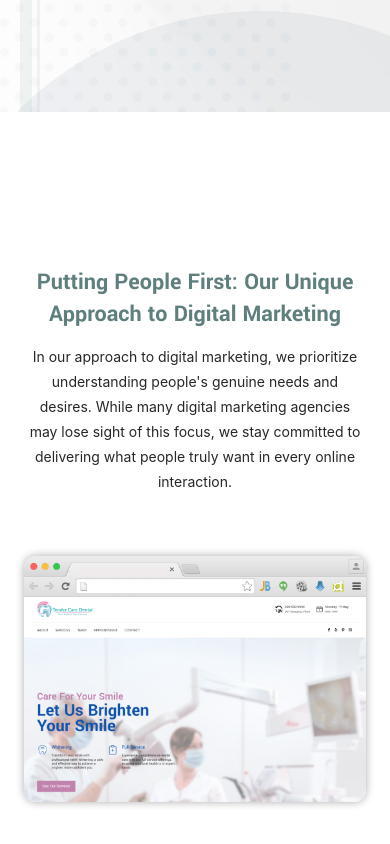
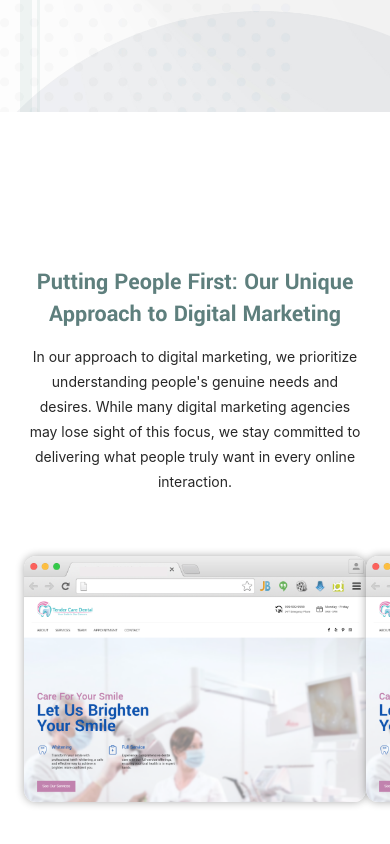
Before and after one commit to chernandez148/creative_collective, a React (Create React App) app in the folder client/: page / in a window 390 px wide. Shown: the part 732-1576 px from the top of the page. Built offline with nearby package versions, Linux system fonts and the light colour scheme.

Commit message:
added our work section

```diff
--- a/client/src/components/Home/OurWork/OurWork.js
+++ b/client/src/components/Home/OurWork/OurWork.js
@@ -3,6 +3,13 @@ import website1 from "../../../assets/website-1.png";
 import "./styles.css";
 
 function OurWork() {
+  const gallery = [
+    { image: website1, alt: "our work 1" },
+    { image: website1, alt: "our work 1" },
+    { image: website1, alt: "our work 1" },
+    { image: website1, alt: "our work 1" },
+  ];
+
   return (
     <div className="OurWork">
       <div className="our-work-wrapper">
@@ -17,8 +24,16 @@ function OurWork() {
             delivering what people truly want in every online interaction.
           </p>
         </div>
-
-        <img src={website1} />
+        <div className="our-work-images">
+          {gallery.map((image) => (
+            <img key={image.index} src={image.image} alt={image.alt} />
+          ))}
+        </div>
+        <div className="image-carousel">
+          {gallery.map((image) => (
+            <img key={image.index} src={image.image} alt={image.alt} />
+          ))}
+        </div>
       </div>
     </div>
   );
--- a/client/src/components/Home/OurWork/styles.css
+++ b/client/src/components/Home/OurWork/styles.css
@@ -35,21 +35,47 @@
 .OurWork img {
     box-shadow: 0 0 8px #00000054;
     border-radius: 12px;
-    width: 350px;
+    margin: 0 1rem;
+}
+
+.image-carousel {
+    display: none;
+}
+
+@media(min-width: 1000px) {
+    .OurWork img {
+        width: calc(25% - 2rem);
+    }
+}
+
+@media(max-width: 1000px) {
+    .OurWork img {
+        width: calc(50% - 2rem);
+        margin: 1rem;
+    }
 }
 
 @media(max-width: 630px) {
     .OurWork p {
-        width: 100%;
+        width: 100%!important;
+    }
+
+    .our-work-images {
+        display: none;
+    }
+
+    .image-carousel {
+        display: inherit;
     }
 }
 
-@media(max-width: 400px) {
+@media(max-width: 425px) {
     .our-work-wrapper {
         margin: 0 1.5rem;
     }
 
     .OurWork img {
         width: 100%;
+        margin: 0;
     }
 }
```
Also changed, not shown: 1 other file (tests, documents, lock files or other folders).
